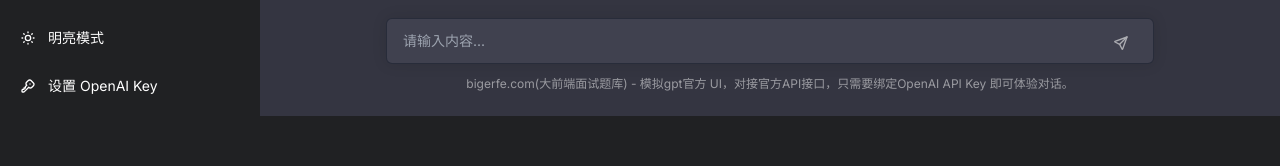
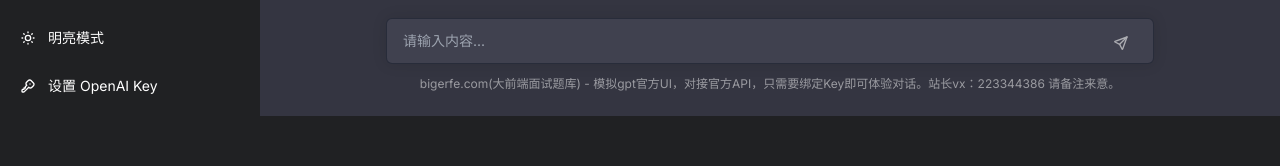
Before and after one commit to Bigerfe/bigerfe-chatgpt, a Next.js app: page / in a window 1280 px wide. Shown: the part 684-850 px from the top of the page. Built offline with nearby package versions, Linux system fonts and the light colour scheme.

Commit message:
feat: update error

```diff
--- a/components/Chat/ChatInput.tsx
+++ b/components/Chat/ChatInput.tsx
@@ -121,7 +121,7 @@ export const ChatInput: FC<Props> = ({ onSend, messageIsStreaming, model, stopCo
         </div>
       </div>
       <div className="px-3 pt-2 pb-3 text-center text-xs text-black/50 dark:text-white/50 md:px-4 md:pt-3 md:pb-6">
-        bigerfe.com(大前端面试题库) - 模拟gpt官方 UI，对接官方API接口，只需要绑定OpenAI API Key 即可体验对话。
+        bigerfe.com(大前端面试题库) - 模拟gpt官方UI，对接官方API，只需要绑定Key即可体验对话。站长vx：223344386 请备注来意。
       </div>
     </div>
   );
--- a/components/Chat/Regenerate.tsx
+++ b/components/Chat/Regenerate.tsx
@@ -8,7 +8,7 @@ interface Props {
 export const Regenerate: FC<Props> = ({ onRegenerate }) => {
   return (
     <div className="fixed sm:absolute bottom-4 sm:bottom-8 w-full sm:w-1/2 px-2 left-0 sm:left-[280px] lg:left-[200px] right-0 ml-auto mr-auto">
-      <div className="text-center mb-4 text-red-500">对不起, 请求出错. 请您先设置OpenAI API Key。</div>
+      <div className="text-center mb-4 text-red-500">对不起, 请求出错. 可能的原因 1. 对话内容太长，超过最大限制，请点击左上角新建对话解决！ 2. 没设置ai key！  </div>
       <button
         className="flex items-center justify-center w-full h-12 bg-neutral-100 dark:bg-[#444654] text-neutral-500 dark:text-neutral-200 text-sm font-semibold rounded-lg border border-b-neutral-300 dark:border-none"
         onClick={onRegenerate}
```
